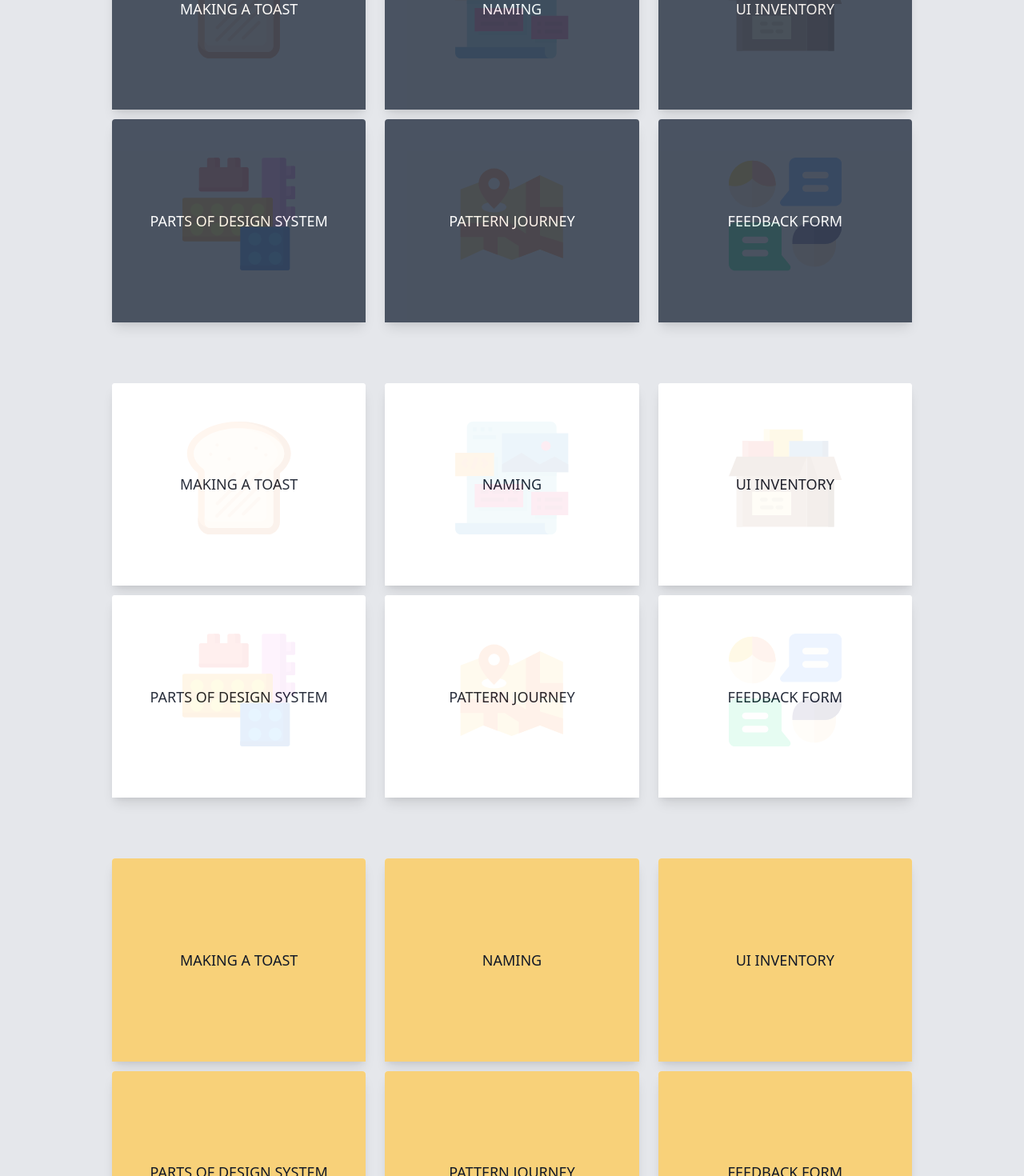
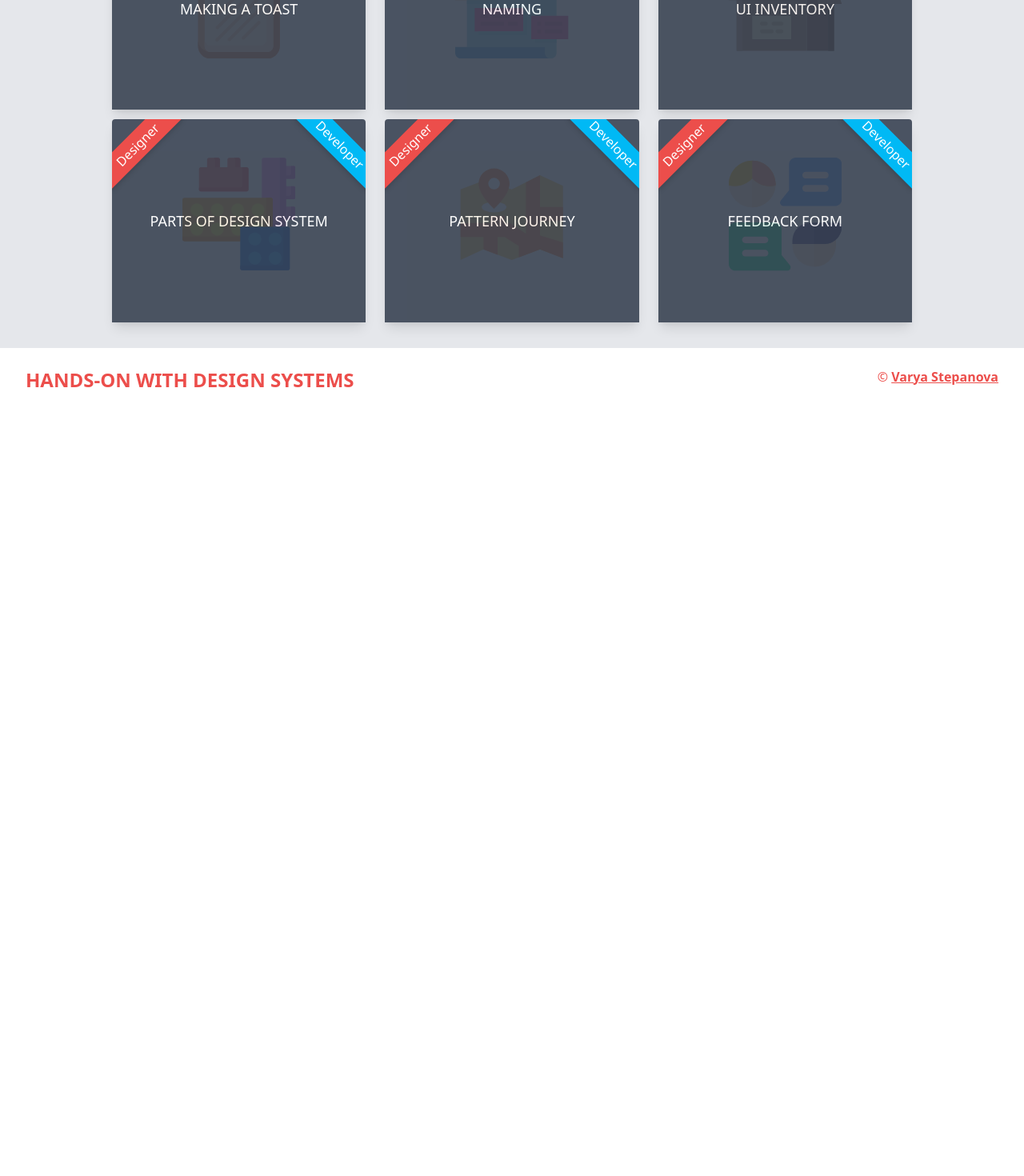
Before and after one commit to varya/hands-on-workshop, a Next.js app: page /handout in a window 1280 px wide. Shown: the part 320-1790 px from the top of the page at 80% size. After the commit the page ends 859 px from the top, so only its background shows below. Built offline with nearby package versions, Linux system fonts and the light colour scheme.

Commit message:
add ribbon component

```diff
--- /dev/null
+++ b/components/ribbon.js
@@ -0,0 +1,19 @@
+import clsx from "clsx";
+
+function capitalize(string) {
+  return string.charAt(0).toUpperCase() + string.slice(1);
+}
+export default function Ribbon({ role, className }) {
+  return (
+    <div
+      className={clsx(
+        className,
+        "absolute p-1 left-auto text-center transform top-4  w-32 shadow-md text-white ",
+        `bg-${role === "designer" ? "v-red" : "v-dark-blue"}`,
+        role === "designer" ? "-left-8 -rotate-45" : "-right-8 rotate-45"
+      )}
+    >
+      {capitalize(role)}
+    </div>
+  );
+}
--- a/pages/handout/index.js
+++ b/pages/handout/index.js
@@ -2,6 +2,7 @@ import React from "react";
 
 import Hero from "@components/hero";
 import Card from "@components/card";
+import Ribbon from "@components/ribbon";
 import Link from "next/link";
 import ToastIcon from "../../public/toast.svg";
 import ComponentsIcon from "../../public/web-design.svg";
@@ -43,48 +44,8 @@ export default function HandoutPage() {
                     </a>
                   </div>
                 </Link>
-              </Card>
-            );
-          })}
-        </div>
-      </div>
-      {/* CARDS SECTION v2*/}
-      <div className="flex-1 w-full h-full bg-gray-200">
-        <div className="container flex flex-wrap max-w-5xl m-8 mx-auto">
-          {blocks.map((block) => {
-            return (
-              <Card key={block.slug} className="sm:w-1/2 md:w-1/3 group">
-                <div className="w-full h-full px-16 pt-4 pb-8 md:px-8">
-                  {<block.image className="w-full h-full p-2" />}
-                </div>
-                <Link href={block.slug}>
-                  <div className="absolute top-0 left-0 w-full h-full cursor-pointer ">
-                    <a className="flex items-center justify-center w-full h-full text-lg text-center text-gray-900 uppercase transition duration-300 bg-white pointer-events-none opacity-90 group-hover:opacity-0 text-bold ">
-                      <div>{block.title}</div>
-                    </a>
-                  </div>
-                </Link>
-              </Card>
-            );
-          })}
-        </div>
-      </div>
-      {/* CARDS SECTION v3*/}
-      <div className="flex-1 w-full h-full bg-gray-200">
-        <div className="container flex flex-wrap max-w-5xl m-8 mx-auto">
-          {blocks.map((block) => {
-            return (
-              <Card key={block.slug} className="sm:w-1/2 md:w-1/3 group">
-                <div className="w-full h-full px-16 pt-4 pb-8 md:px-8">
-                  {<block.image className="w-full h-full p-2" />}
-                </div>
-                <Link href={block.slug}>
-                  <div className="absolute top-0 left-0 w-full h-full cursor-pointer ">
-                    <a className="flex items-center justify-center w-full h-full text-lg text-center text-gray-900 uppercase transition duration-300 ease-in transform bg-v-yellow text-bold group-hover:transform group-hover:scale-50 group-hover:opacity-0 ">
-                      <div>{block.title}</div>
-                    </a>
-                  </div>
-                </Link>
+                <Ribbon role="developer" />
+                <Ribbon role="designer" />
               </Card>
             );
           })}
```
